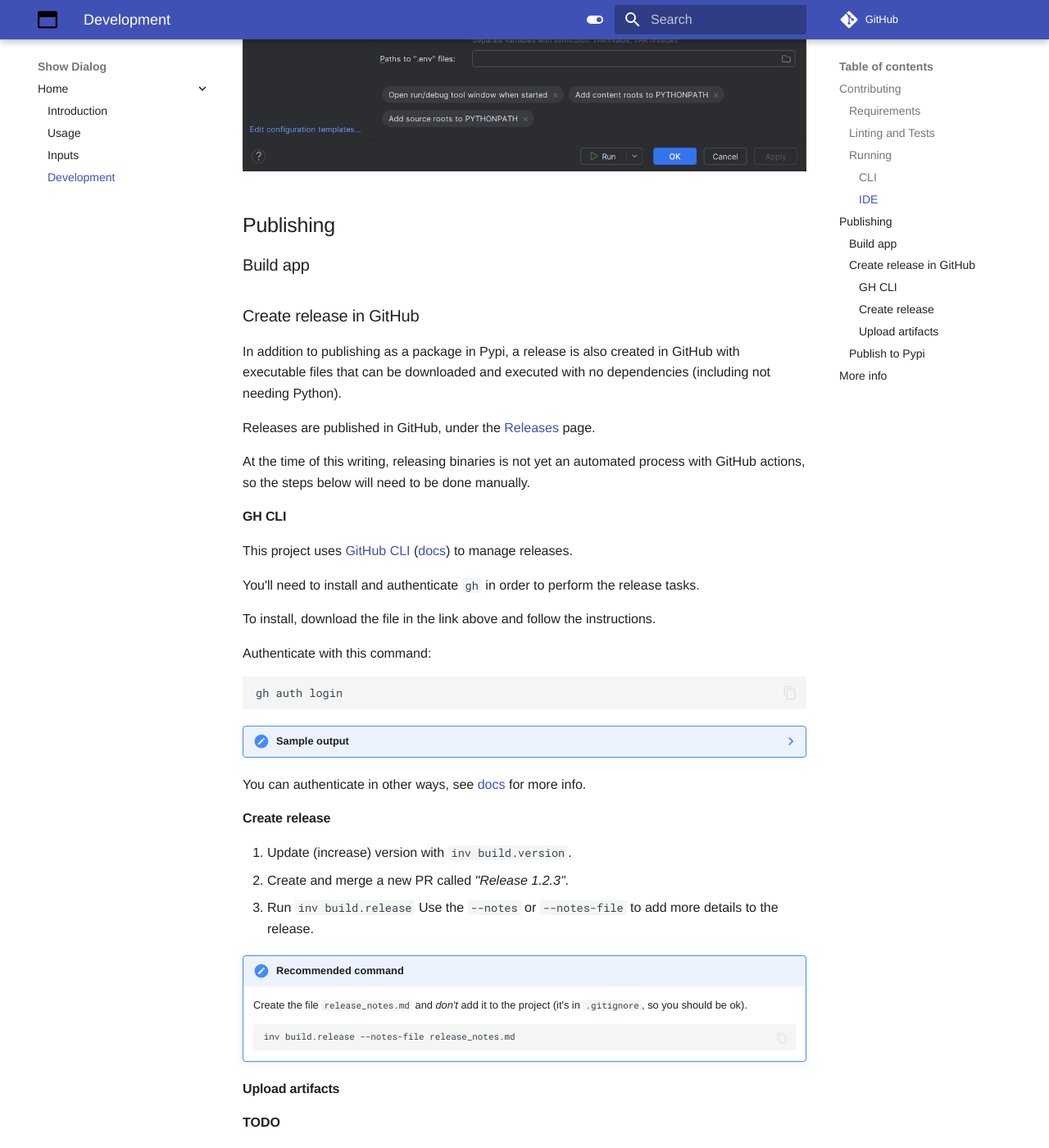
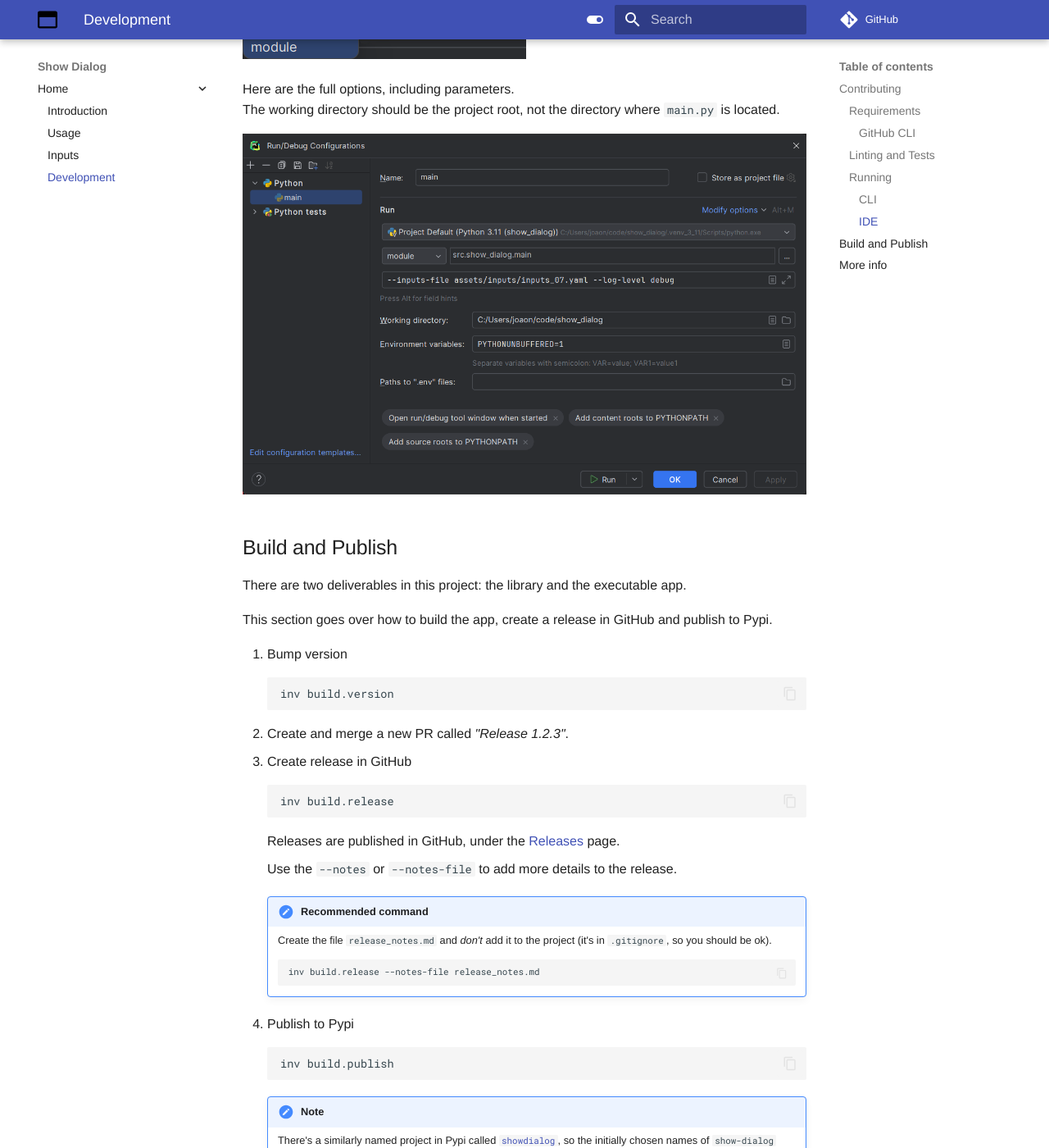
Before and after one commit to joaonc/show_dialog, an MkDocs documentation site: the page built from docs/development.md, in a window 1280 px wide and 1400 px high, scrolled down 1630 px. Shown: the whole window at 82% size. Built offline with MkDocs 1.6.1 and Material for MkDocs 9.7.7, drawn with Linux system fonts in a browser that asks for light colours; comment, search, counter and statistics services are not loaded; some of the changed text lies outside the part shown.

Commit message:
Docs and fixes (#28)

````diff
--- a/docs/development.md
+++ b/docs/development.md
@@ -9,6 +9,42 @@
 ```
 pip install -r requirements-dev.txt
 ```
+
+[PySide6](https://pypi.org/project/PySide6/) ([docs](https://wiki.qt.io/Qt_for_Python)) has a few
+requirements. Details [here](https://code.qt.io/cgit/pyside/pyside-setup.git/about/#requirements).
+
+#### GitHub CLI
+This project uses [GitHub CLI](https://cli.github.com/) ([docs](https://cli.github.com/manual/))
+to manage releases.
+
+You'll need to install and authenticate `gh` in order to perform the release tasks.
+To install, download the file in the link above and follow the instructions.
+
+Authenticate with this command:
+```
+gh auth login
+```
+
+??? Note "Sample output"
+
+    Sample output from login with the `HTTPS` protocol and via web browser.
+    ```
+    gh auth login
+    ? What account do you want to log into? GitHub.com
+    ? What is your preferred protocol for Git operations on this host? HTTPS
+    ? Authenticate Git with your GitHub credentials? Yes
+    ? How would you like to authenticate GitHub CLI? Login with a web browser
+
+    ! First copy your one-time code: 9999-9999
+    Press Enter to open github.com in your browser...
+    ✓ Authentication complete.
+    - gh config set -h github.com git_protocol https
+    ✓ Configured git protocol
+    ✓ Logged in as <GH username>
+    ```
+
+You can authenticate in other ways, see
+[docs](https://cli.github.com/manual/gh_auth_login) for more info.
 
 ### Linting and Tests
 Linting and unit tests are done as actions in GitHub, but should be executed locally with the
@@ -46,82 +82,52 @@
 
 ![Main](images/run_main_config.png)
 
-## Publishing
-### Build app
+## Build and Publish
+There are two deliverables in this project: the library and the executable app.
 
-### Create release in GitHub
-In addition to publishing as a package in Pypi, a release is also created in GitHub with executable
-files that can be downloaded and executed with no dependencies (including not needing Python).
+This section goes over how to build the app, create a release in GitHub and publish to Pypi.
 
-Releases are published in GitHub, under the
-[Releases](https://github.com/joaonc/show_dialog/releases) page.
+1. Bump version
+   ```
+   inv build.version
+   ```
+2. Create and merge a new PR called _"Release 1.2.3"_.
+3. Create release in GitHub
+   ```
+   inv build.release
+   ```
+   Releases are published in GitHub, under the
+   [Releases](https://github.com/joaonc/show_dialog/releases) page.
 
-At the time of this writing, releasing binaries is not yet an automated process with GitHub actions,
-so the steps below will need to be done manually.
-
-#### GH CLI
-This project uses [GitHub CLI](https://cli.github.com/) ([docs](https://cli.github.com/manual/))
-to manage releases.
-
-You'll need to install and authenticate `gh` in order to perform the release tasks.
-
-To install, download the file in the link above and follow the instructions.
-
-Authenticate with this command:
-```
-gh auth login
-```
-
-??? Note "Sample output"
-
-    Sample output from login with the `HTTPS` protocol and via web browser.
-    ```
-    gh auth login
-    ? What account do you want to log into? GitHub.com
-    ? What is your preferred protocol for Git operations on this host? HTTPS
-    ? Authenticate Git with your GitHub credentials? Yes
-    ? How would you like to authenticate GitHub CLI? Login with a web browser
-
-    ! First copy your one-time code: 9999-9999
-    Press Enter to open github.com in your browser...
-    ✓ Authentication complete.
-    - gh config set -h github.com git_protocol https
-    ✓ Configured git protocol
-    ✓ Logged in as <GH username>
-    ```
-
-You can authenticate in other ways, see
-[docs](https://cli.github.com/manual/gh_auth_login) for more info.
-
-#### Create release
-1. Update (increase) version with `inv build.version`.
-2. Create and merge a new PR called _"Release 1.2.3"_.
-3. Run `inv build.release`
    Use the `--notes` or `--notes-file` to add more details to the release.
 
-!!! Note "Recommended command"
+  !!! Note "Recommended command"
 
-    Create the file `release_notes.md` and _don't_ add it to the project (it's in `.gitignore`, so
-    you should be ok).
+      Create the file `release_notes.md` and _don't_ add it to the project (it's in `.gitignore`, so
+      you should be ok).
 
-    ```
-    inv build.release --notes-file release_notes.md
-    ```
+      ```
+      inv build.release --notes-file release_notes.md
+      ```
 
-#### Upload artifacts
-**TODO**
+4. Publish to Pypi
+   ```
+   inv build.publish
+   ```
 
-### Publish to Pypi
-```
-inv build.publish
-```
+  !!! Note
 
-!!! Note
+      There's a similarly named project in Pypi called
+      [`showdialog`](https://pypi.org/project/showdialog/), so the initially chosen names of
+      `show-dialog` and `show_dialog` were not possible due to the similar name and Pypi didn't
+      allow it, so ended up with the current `qt-show-dialog`.
 
-    There's a similarly named project in Pypi called
-    [`showdialog`](https://pypi.org/project/showdialog/), so the initially chosen names of
-    `show-dialog` and `show_dialog` were not possible due to the similar name and Pypi didn't allow
-    it, so ended up with the current `qt-show-dialog`.
+5. Upload app to GitHub release
+   Optional, but recommended. Each build (one per OS) is close to 50MB.
+   ```
+   inv build.app
+   inv build.upload
+   ```
 
 ## More info
 [Managing releases in a repository](https://docs.github.com/en/repositories/releasing-projects-on-github/managing-releases-in-a-repository).
--- a/pyproject.toml
+++ b/pyproject.toml
@@ -56,7 +56,7 @@
 readme = 'README.md'
 authors = [{name = 'Joao Coelho'}]
 license = {file = 'LICENSE'}
-dependencies = ['mashumaro', 'pyside6', 'pyyaml']
+dependencies = ['markdown', 'mashumaro', 'pyside6', 'pyyaml']
 
 [project.urls]
 Home = 'https://github.com/joaonc/show_dialog'
````
Also changed, not shown: README.md (+37 -4 lines), docs/index.md (+2 -3 lines).
